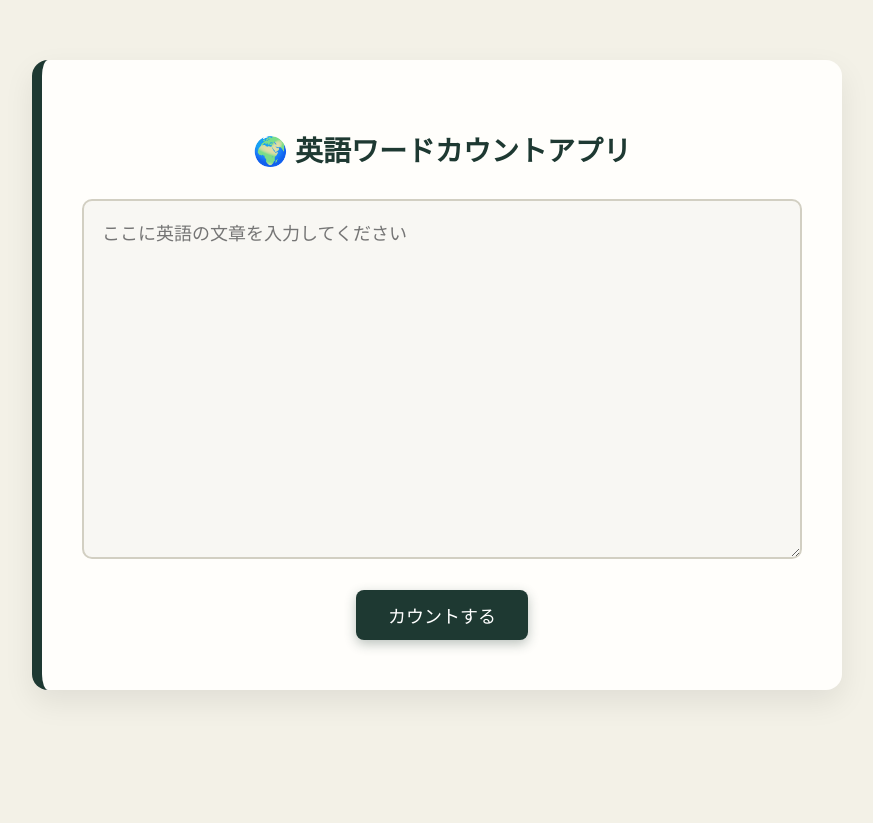
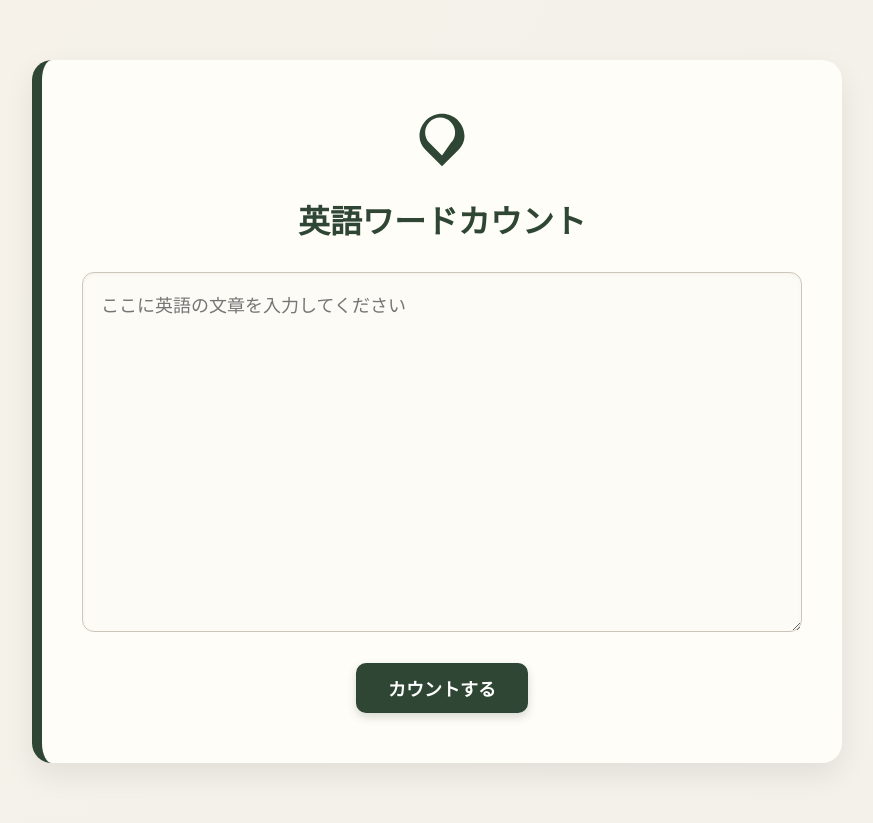
Before and after one commit to sherryworks/wordcount, a Flask app: page / in a window 1280 px wide. Shown: the whole page, without its empty margins (203-1076 px from the left). Before the commit the page ends 696 px from the top, so only its background shows below. Run offline with Flask 3, Linux system fonts and the light colour scheme.

Commit message:
おしゃれカフェ風デザイン＋ロゴ追加

```diff
--- a/static/style.css
+++ b/static/style.css
@@ -1,6 +1,8 @@
+@import url('https://fonts.googleapis.com/css2?family=Playfair+Display:wght@600&family=Noto+Sans+JP&display=swap');
+
 body {
-  font-family: 'Noto Sans JP', 'Segoe UI', sans-serif;
-  background: #f3f1e7;
+  font-family: 'Noto Sans JP', sans-serif;
+  background: linear-gradient(120deg, #f6f2e9, #f3f1eb);
   margin: 0;
   padding: 60px 20px;
   display: flex;
@@ -9,20 +11,21 @@ body {
 }
 
 .card {
-  background: #fffefb;
+  background: #fffdf8;
   padding: 50px 40px;
-  border-radius: 16px;
+  border-radius: 20px;
   box-shadow: 0 12px 30px rgba(0,0,0,0.08);
   width: 100%;
   max-width: 720px;
-  border-left: 10px solid #1e3932;
+  border-left: 10px solid #2e4633;
 }
 
 h1 {
+  font-family: 'Playfair Display', serif;
   text-align: center;
-  font-size: 28px;
+  font-size: 32px;
   margin-bottom: 30px;
-  color: #1e3932;
+  color: #2e4633;
 }
 
 form {
@@ -36,9 +39,10 @@ textarea {
   height: 360px;
   font-size: 18px;
   padding: 18px;
-  border-radius: 10px;
-  border: 2px solid #d2cfc2;
-  background: #f8f7f3;
+  border-radius: 12px;
+  border: 1px solid #ccc5b9;
+  background: #fdfbf6;
+  box-shadow: inset 0 2px 4px rgba(0,0,0,0.03);
   resize: vertical;
 }
 
@@ -46,30 +50,15 @@ button {
   align-self: center;
   padding: 12px 32px;
   font-size: 18px;
-  background: #1e3932;
+  background: #2e4633;
   color: white;
   border: none;
-  border-radius: 8px;
+  border-radius: 10px;
   cursor: pointer;
-  box-shadow: 0 4px 12px rgba(30, 57, 50, 0.3);
+  font-weight: bold;
+  box-shadow: 0 4px 10px rgba(46, 70, 51, 0.2);
   transition: background 0.3s ease, transform 0.2s ease;
 }
 
 button:hover {
-  background: #163029;
-  transform: translateY(-2px);
-}
-
-.result {
-  margin-top: 24px;
-  font-size: 20px;
-  font-weight: bold;
-  text-align: center;
-  color: #1e3932;
-  animation: fadeIn 0.5s ease-in-out;
-}
-
-@keyframes fadeIn {
-  from { opacity: 0; transform: translateY(10px); }
-  to { opacity: 1; transform: translateY(0); }
-}
+  background: #243828;
--- a/templates/index.html
+++ b/templates/index.html
@@ -57,7 +57,12 @@
 </head>
 <body>
   <div class="card">
-    <h1>🌍 英語ワードカウントアプリ</h1>
+  <div style="text-align: center; margin-bottom: 20px;">
+  <svg width="60" height="60" viewBox="0 0 64 64" fill="#2e4633" xmlns="http://www.w3.org/2000/svg">
+    <path d="M32 4C18.7 4 8 14.7 8 28c0 5.5 2.4 10.4 6.3 14.3L32 60l17.7-17.7C53.6 38.4 56 33.5 56 28 56 14.7 45.3 4 32 4zm0 44.5L18.5 35c-2.8-2.8-4.5-6.6-4.5-11 0-8.8 7.2-16 16-16s16 7.2 16 16c0 4.4-1.7 8.2-4.5 11L32 48.5z"/>
+  </svg>
+</div>
+    <h1>英語ワードカウント</h1>
     <form method="POST">
       <textarea name="text" placeholder="ここに英語の文章を入力してください">{{ text }}</textarea>
       <button type="submit">カウントする</button>
```
